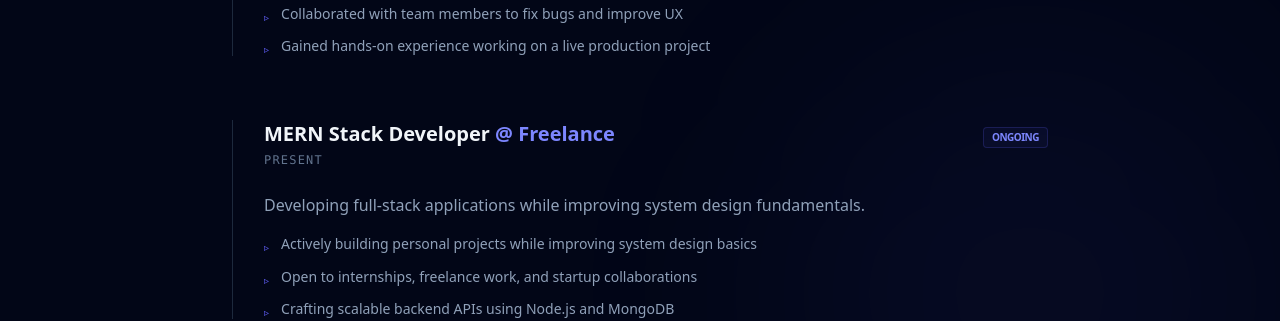
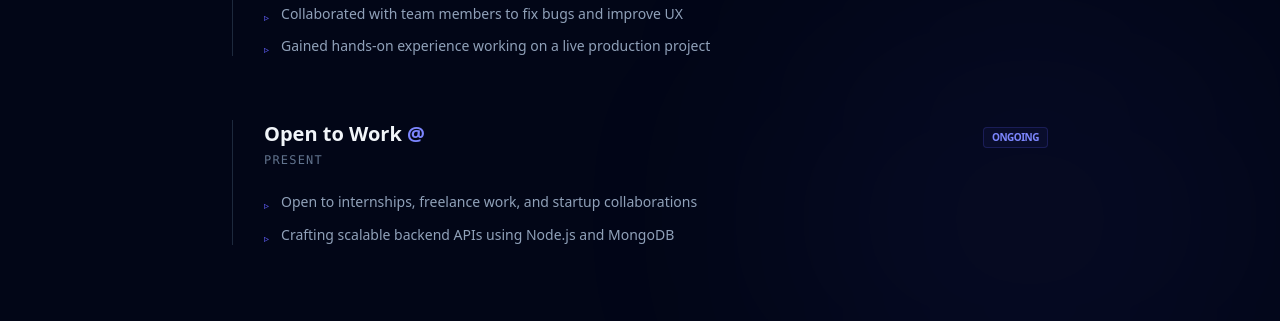
Before and after one commit to droidDev-Ak/Portfolio_new, a React (Vite) app: page / in a window 1280 px wide. Shown: the part 2980-3301 px from the top of the page. Built offline with nearby package versions, Linux system fonts and the light colour scheme.

Commit message:
experience change

```diff
--- a/src/Components/Experience.jsx
+++ b/src/Components/Experience.jsx
@@ -14,12 +14,11 @@ const experiences = [
     status: "Completed",
   },
   {
-    company: "Freelance",
-    role: "MERN Stack Developer",
+    company: "",
+    role: "Open to Work",
     duration: "Present",
-    description: "Developing full-stack applications while improving system design fundamentals.",
+    description: "",
     points: [
-      "Actively building personal projects while improving system design basics",
       "Open to internships, freelance work, and startup collaborations",
       "Crafting scalable backend APIs using Node.js and MongoDB",
     ],
```
